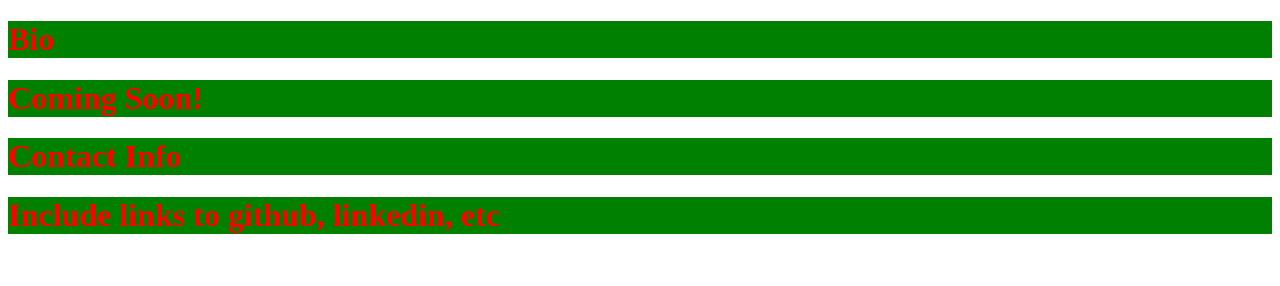
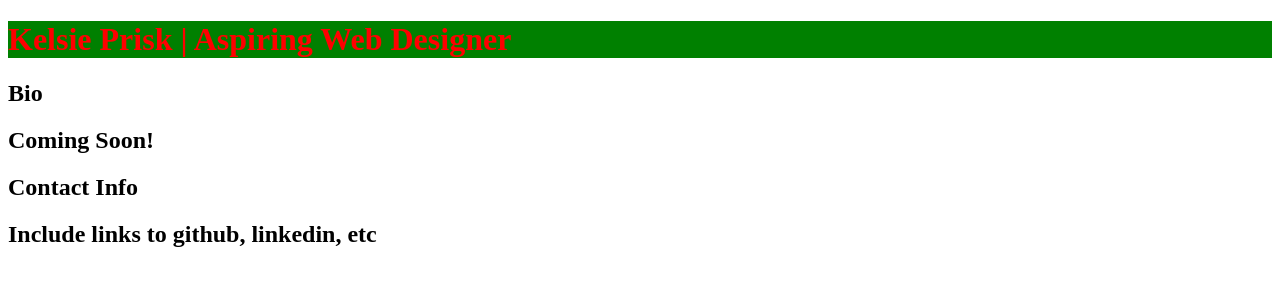
Before and after one commit to KelsiePrisk/kelsieprisk.github.io, a plain HTML site: page index.html in a window 1280 px wide. Drawn offline with Linux system fonts and the light colour scheme.

Commit message:
Update index.html

```diff
--- a/index.html
+++ b/index.html
@@ -2,13 +2,14 @@
 <html lang="en">
 	<head>
 		<meta charset="UTF-8"/>
-		<title> Kelsie Prisk | Aspiring Web Designer </title>
+		<title> Kelsie Prisk</title>
 		<link rel="stylesheet" href="style.css"/>
 	</head>
 	<body>
-		<h1> Bio </h1>
-		<h1> Coming Soon! </h1>
-		<h1> Contact Info </h1>
-		<h1> Include links to github, linkedin, etc</h1>
+		<h1> Kelsie Prisk | Aspiring Web Designer </h1>
+		<h2> Bio </h2>
+		<h2> Coming Soon! </h2>
+		<h2> Contact Info </h2>
+		<h2> Include links to github, linkedin, etc</h2>
 	</body>
 </html>
```
